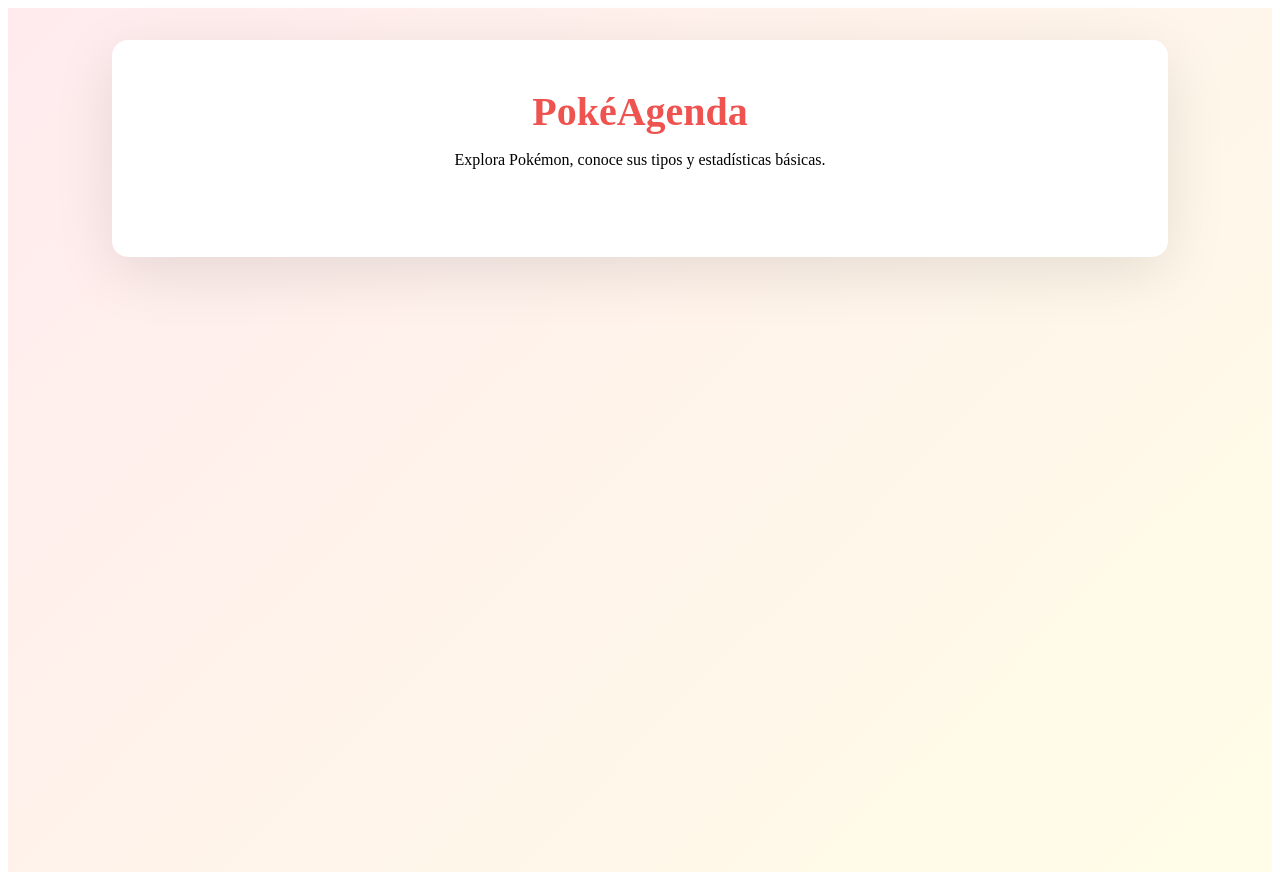
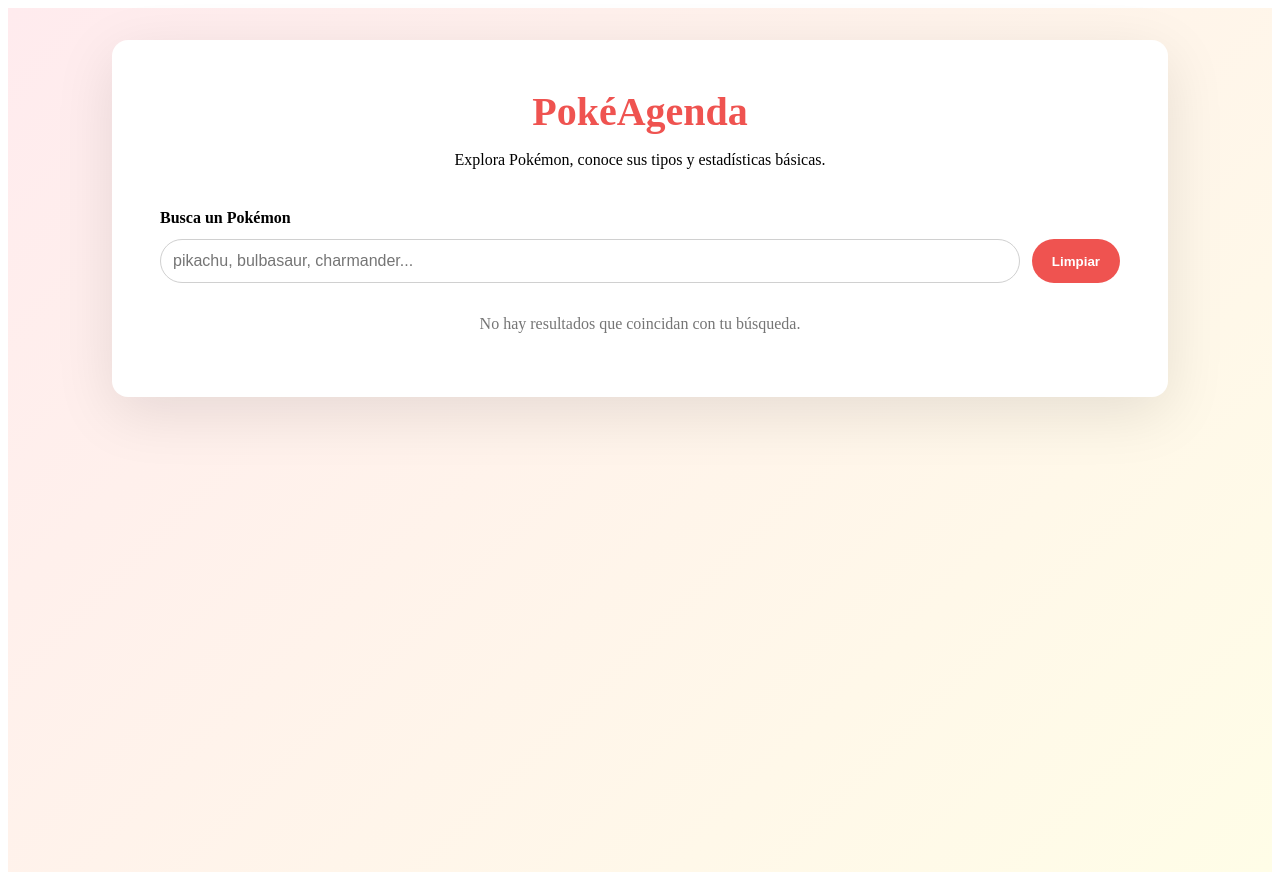
Before and after one commit to JordiVF/PR_REACT_POKEAGENDA, a React (Vite) app in the folder pokeagenda/: page / in a window 1280 px wide. Built offline with nearby package versions, Linux system fonts and the light colour scheme.

Commit message:
Hito 2 Componentes y props completo

```diff
--- a/pokeagenda/src/App.css
+++ b/pokeagenda/src/App.css
@@ -31,3 +31,97 @@
   margin: 0 0 8px;
   color: var(--primary);
 }
+
+.search-form {
+  display: grid;
+  gap: 12px;
+  margin-bottom: 32px;
+}
+
+.search-form__label {
+  font-weight: 600;
+}
+
+.search-form__controls {
+  display: flex;
+  gap: 12px;
+}
+
+.search-form input {
+  flex: 1;
+  padding: 12px;
+  border-radius: 999px;
+  border: 1px solid #d0d0d0;
+  font-size: 1rem;
+}
+
+.search-form button {
+  padding: 12px 20px;
+  border-radius: 999px;
+  border: none;
+  background: var(--primary);
+  color: white;
+  font-weight: 600;
+  cursor: pointer;
+}
+
+.grid {
+  display: grid;
+  grid-template-columns: repeat(auto-fit, minmax(220px, 1fr));
+  gap: 24px;
+}
+
+.card {
+  background: var(--surface);
+  border-radius: var(--radius);
+  box-shadow: 0 12px 30px rgba(0, 0, 0, 0.08);
+  padding: 16px;
+  display: grid;
+  gap: 12px;
+}
+
+.card img {
+  width: 100%;
+  height: 160px;
+  object-fit: contain;
+}
+
+.card__body h2 {
+  margin: 0 0 12px;
+  font-size: 1.25rem;
+}
+
+.types {
+  list-style: none;
+  display: flex;
+  gap: 8px;
+  padding: 0;
+  margin: 0 0 12px;
+}
+
+.types li {
+  background: var(--secondary);
+  border-radius: 999px;
+  padding: 6px 12px;
+  font-size: 0.875rem;
+  text-transform: capitalize;
+}
+
+.stats {
+  display: grid;
+  grid-template-columns: repeat(2, 1fr);
+  gap: 8px;
+  margin: 0;
+}
+
+.stats div {
+  background: #f6f6f6;
+  border-radius: 12px;
+  padding: 8px;
+  text-align: center;
+}
+
+.empty {
+  text-align: center;
+  color: #757575;
+}
--- a/pokeagenda/src/App.jsx
+++ b/pokeagenda/src/App.jsx
@@ -1,12 +1,24 @@
 import './App.css';
+import { useState } from 'react';
 import Layout from './components/Layout.jsx';
 import Header from './components/Header.jsx';
+import SearchForm from './components/SearchForm.jsx';
+import PokemonGrid from './components/PokemonGrid.jsx';
 
 function App() {
+  const [query, setQuery] = useState('');
+  const [pokemons] = useState([]);
+
   return (
     <div className="app">
       <Layout>
         <Header />
+        <SearchForm
+          value={query}
+          onChange={setQuery}
+          onReset={() => setQuery('')}
+        />
+        <PokemonGrid items={pokemons} />
       </Layout>
     </div>
   );
--- /dev/null
+++ b/pokeagenda/src/components/PokemonCard.jsx
@@ -0,0 +1,27 @@
+function PokemonCard({ pokemon }) {
+  return (
+    <article className="card">
+      <img src={pokemon.image} alt={pokemon.name} loading="lazy" />
+      <div className="card__body">
+        <h2>#{pokemon.id} · {pokemon.name}</h2>
+        <ul className="types">
+          {pokemon.types.map((type) => (
+            <li key={type}>{type}</li>
+          ))}
+        </ul>
+        <dl className="stats">
+          <div>
+            <dt>Peso</dt>
+            <dd>{pokemon.weight} kg</dd>
+          </div>
+          <div>
+            <dt>Altura</dt>
+            <dd>{pokemon.height} m</dd>
+          </div>
+        </dl>
+      </div>
+    </article>
+  );
+}
+
+export default PokemonCard;
--- /dev/null
+++ b/pokeagenda/src/components/PokemonGrid.jsx
@@ -0,0 +1,19 @@
+import PokemonCard from './PokemonCard.jsx';
+
+function PokemonGrid({ items }) {
+  if (!items.length) {
+    return (
+      <p className="empty">No hay resultados que coincidan con tu búsqueda.</p>
+    );
+  }
+
+  return (
+    <section className="grid" aria-live="polite">
+      {items.map((pokemon) => (
+        <PokemonCard key={pokemon.id} pokemon={pokemon} />
+      ))}
+    </section>
+  );
+}
+
+export default PokemonGrid;
--- /dev/null
+++ b/pokeagenda/src/components/SearchForm.jsx
@@ -0,0 +1,21 @@
+function SearchForm({ value, onChange, onReset }) {
+  return (
+    <form className="search-form" onSubmit={(event) => event.preventDefault()}>
+      <label className="search-form__label" htmlFor="query">Busca un Pokémon</label>
+      <div className="search-form__controls">
+        <input
+          id="query"
+          name="query"
+          type="text"
+          placeholder="pikachu, bulbasaur, charmander..."
+          value={value}
+          onChange={(event) => onChange(event.target.value)}
+          autoComplete="off"
+        />
+        <button type="button" onClick={onReset}>Limpiar</button>
+      </div>
+    </form>
+  );
+}
+
+export default SearchForm;
```
